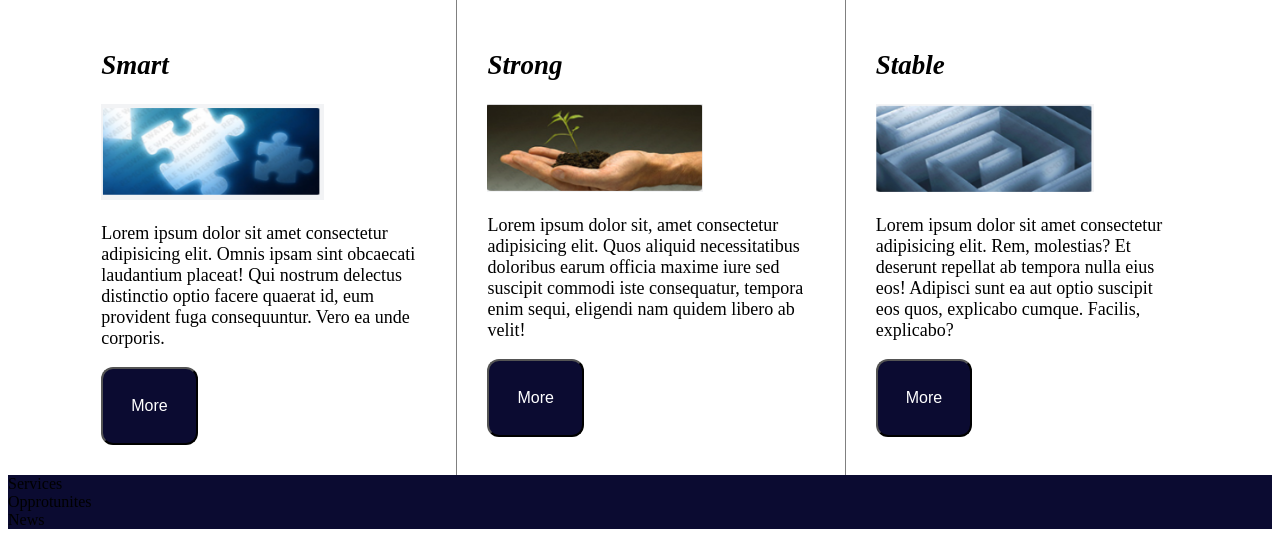
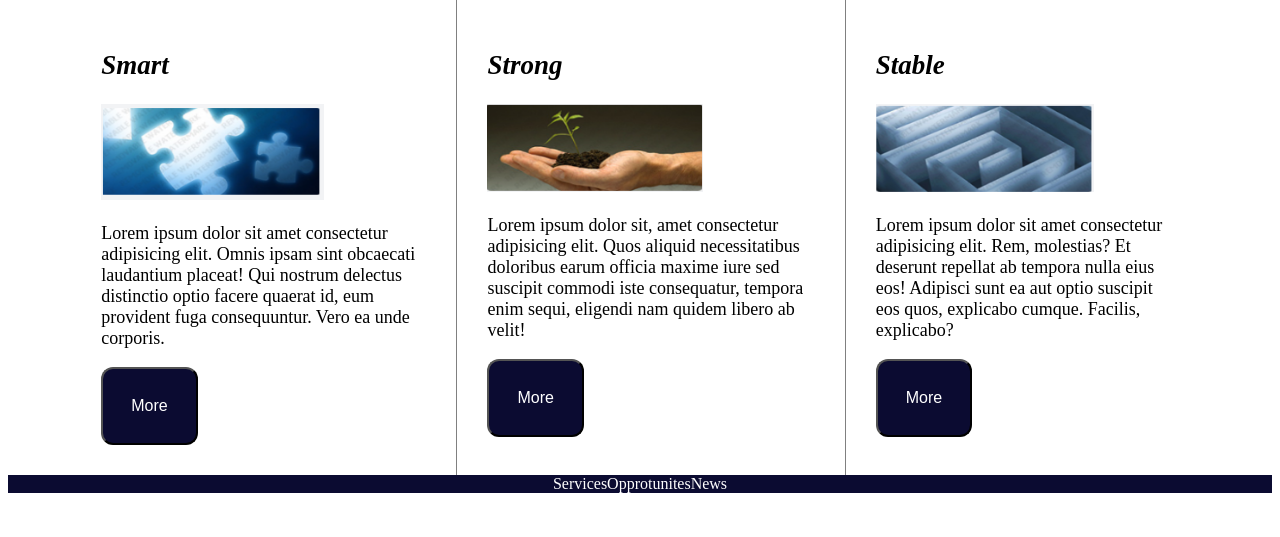
Before and after one commit to Nathan-Drieling/MSCoding-Detroix-Project, a plain HTML site: page index.html in a window 1280 px wide. Shown: the part 999-1536 px from the top of the page. After the commit the page ends 1500 px from the top, so only its background shows below. Drawn offline with Linux system fonts and the light colour scheme.

Commit message:
Update stylesheet.css

```diff
--- a/css/stylesheet.css
+++ b/css/stylesheet.css
@@ -156,7 +156,7 @@ a
   background-color: #0b0b31;
 }
 
-.ServicesOpportunitiesAndNewsFlexBox
+.ServicesOpportunitiesAndNewsSectionFlexBox
 {
   display: flex;
   flex-direction: row;
@@ -167,7 +167,7 @@ a
   width: 90%;
 }
 
-.ServicesOpportunitiesAndNewsFlexBoxItems
+.ServicesOpportunitiesAndNewsSectionFlexBoxItems
 {
   color: white;
   font-size: 16px;
```
